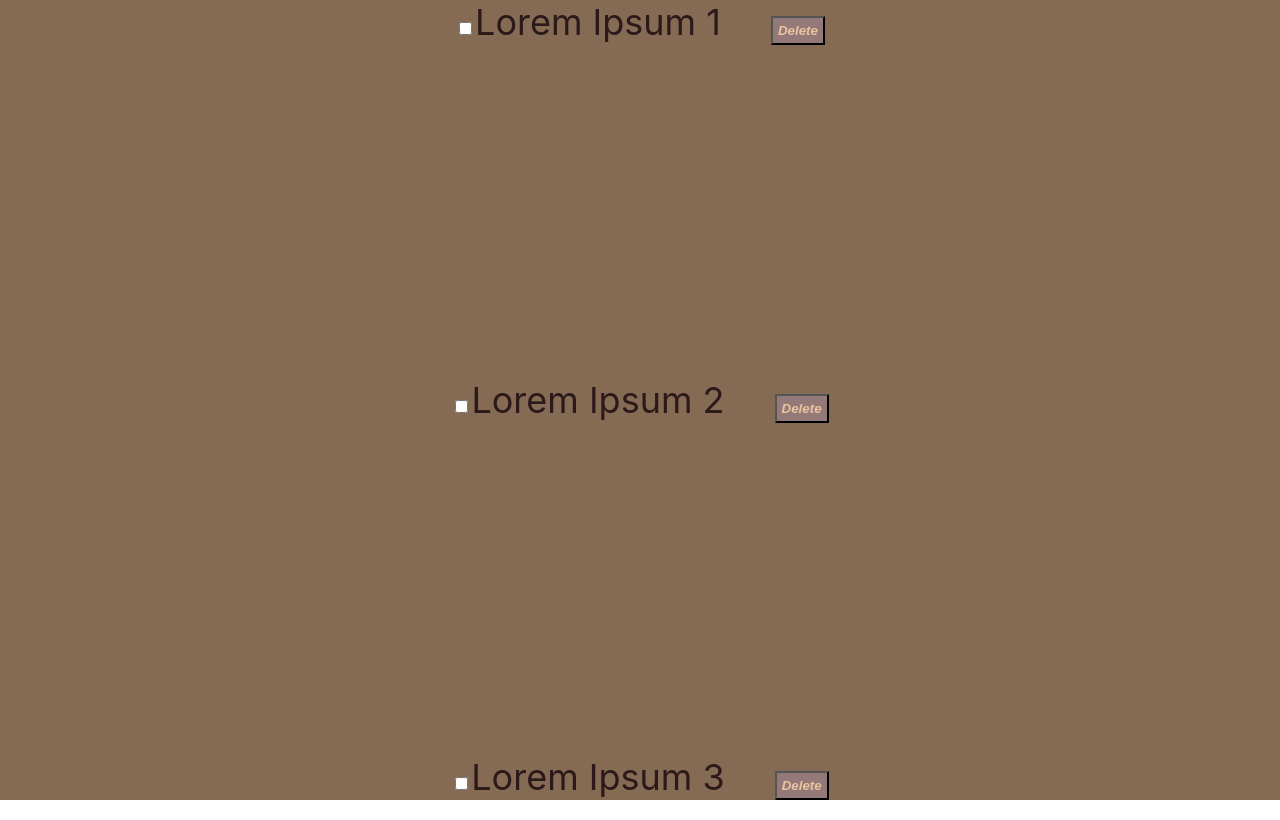
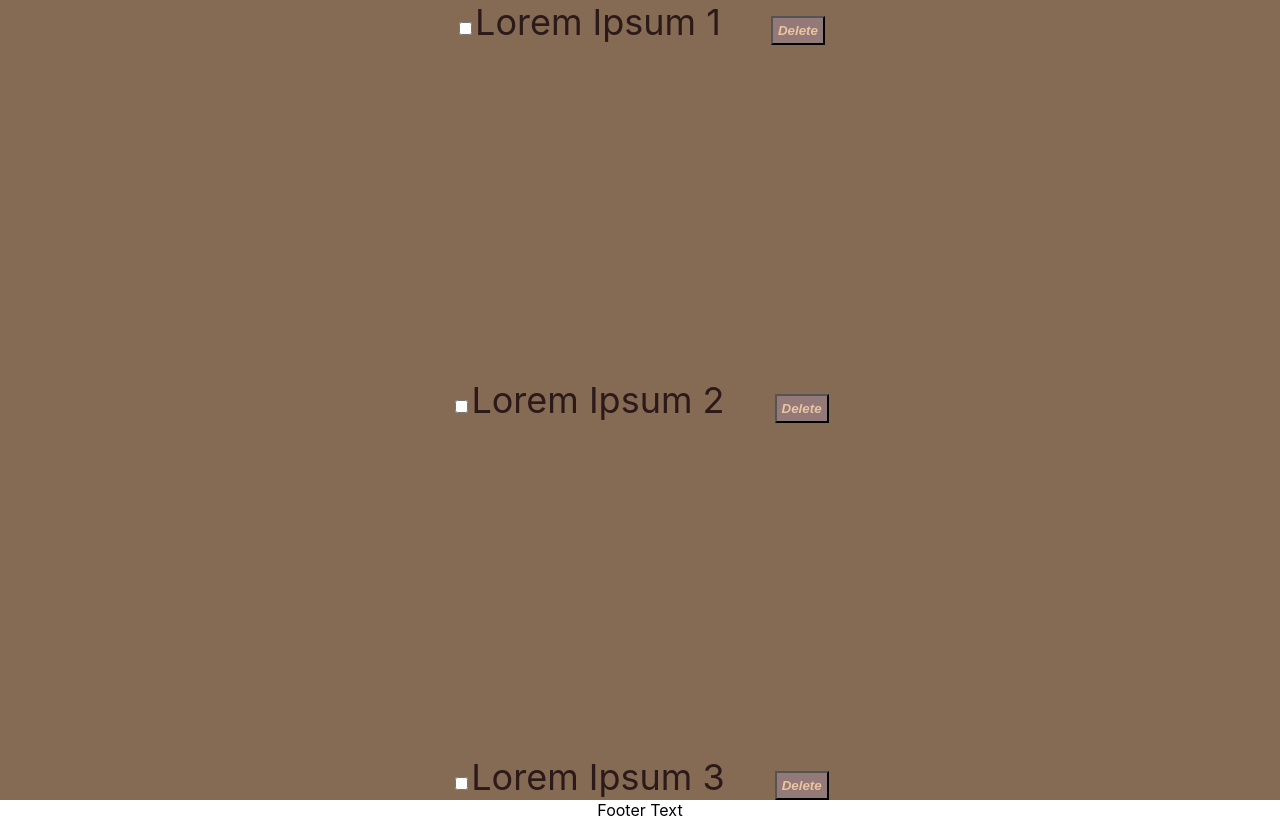
Before and after one commit to Naka1910/react-1, a React (Create React App) app: page / in a window 1280 px wide. Built offline with nearby package versions, Linux system fonts and the light colour scheme.

Commit message:
add some changes

```diff
--- a/src/App.js
+++ b/src/App.js
@@ -13,6 +13,7 @@ function App() {
   function onDelete(id) {
     alert("Oops this is an alert sign " + id)
   }
+  const showFooter = true;
   return (
     <div className="App">
       <header className="App-header">
@@ -27,6 +28,9 @@ function App() {
           ))
         }
       </header>
+      {
+        showFooter ? <footer> Footer Text </footer> : <footer> Footer Text 11</footer>
+      }
     </div>
   );
 }
```
